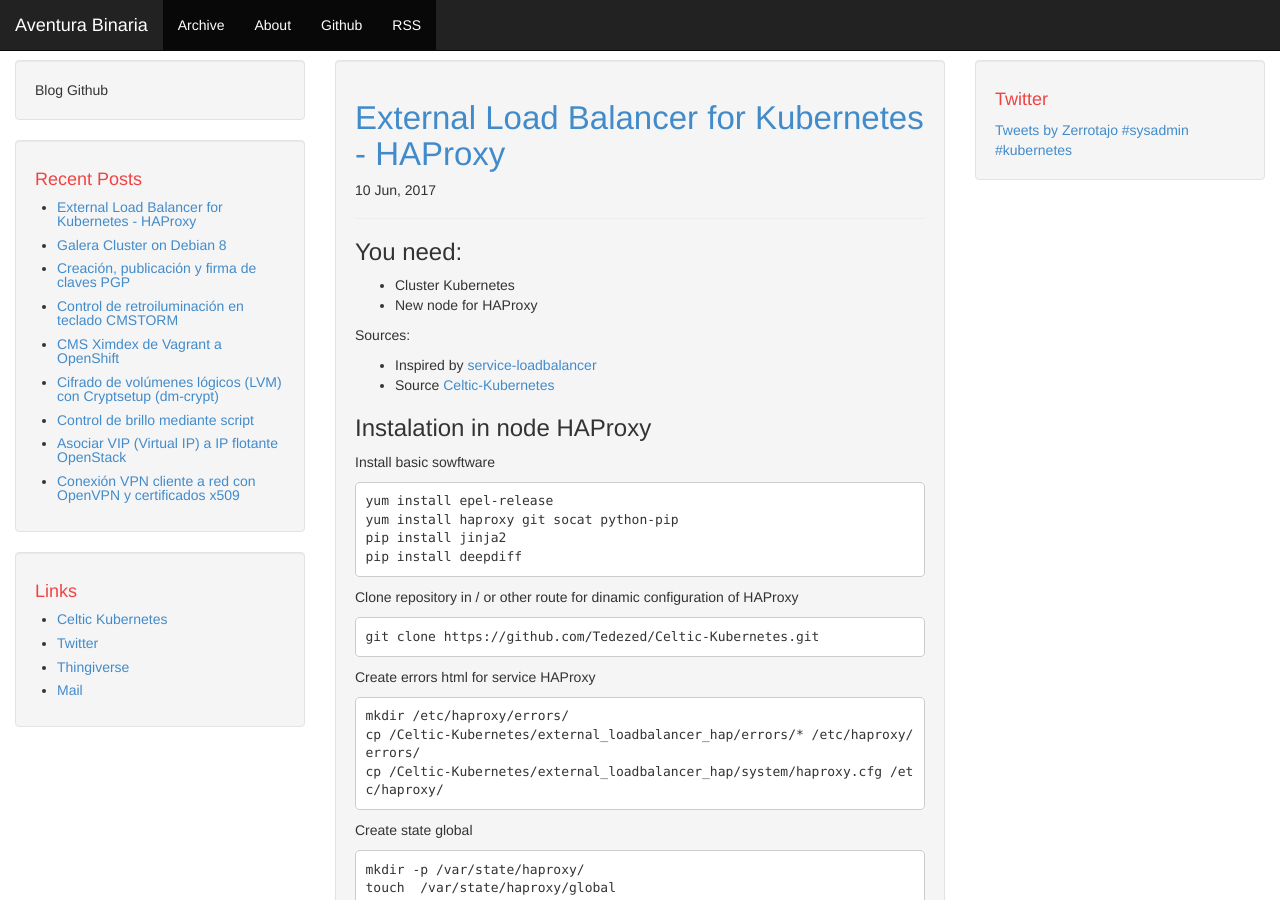
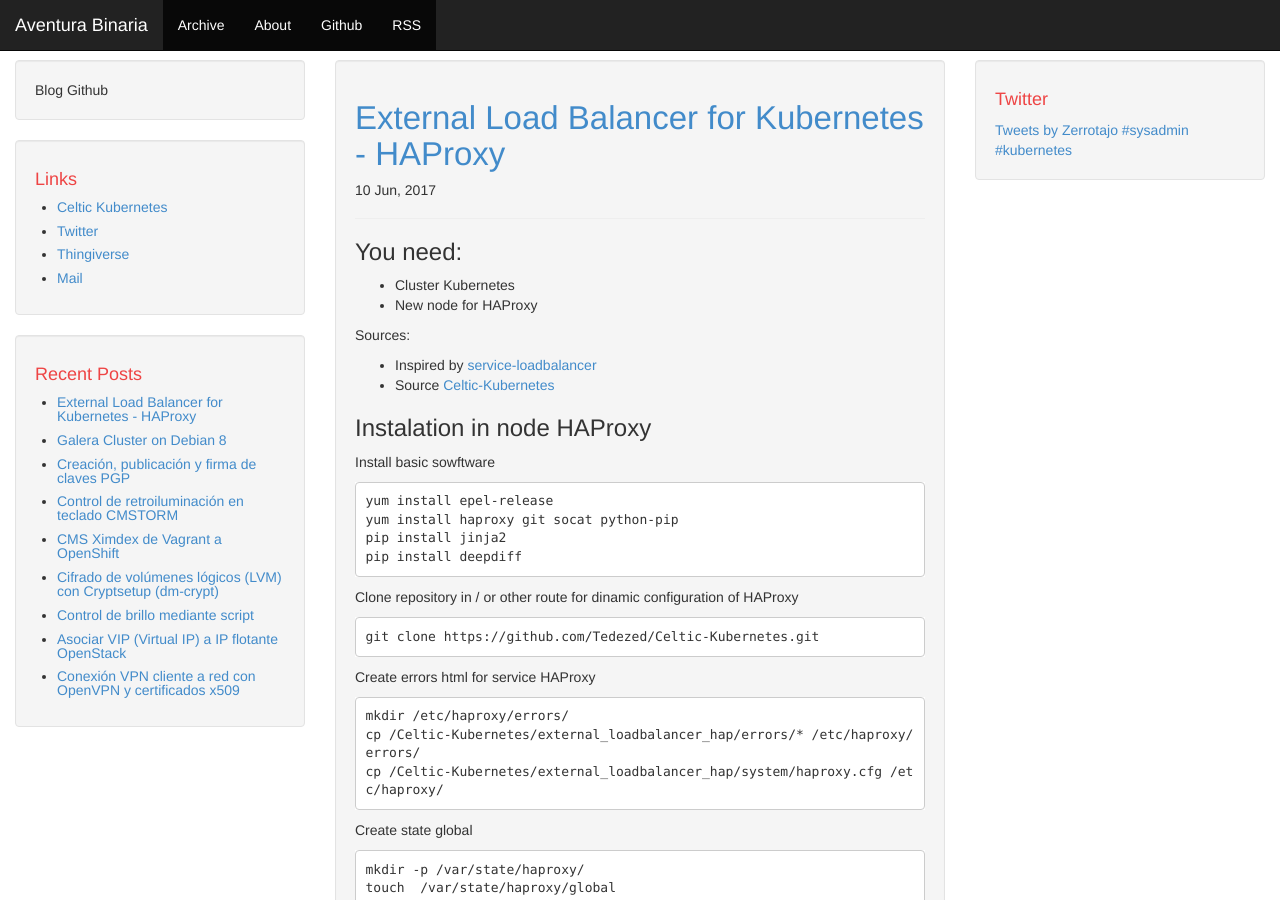
Before and after one commit to Tedezed/aventurabinaria.es, a Jekyll site: the page built from index.html, in a window 1280 px wide and 900 px high. Built offline with Jekyll 4.4.1, drawn with Linux system fonts in a browser that asks for light colours; the list of posts is cut into pages by our own code; comment, search, counter and statistics services are not loaded.

```diff
--- a/_includes/sidebar.html
+++ b/_includes/sidebar.html
@@ -1,5 +1,9 @@
 <div class="sidebar well">
 {{ site.description }}
+</div>
+
+<div class="sidebar well">
+{% include links-list.html %}
 </div>
 
 <div class="sidebar well">
@@ -10,7 +14,3 @@
         {% endfor %}
     </ul>
 </div>
-
-<div class="sidebar well">
-{% include links-list.html %}
-</div>
```
